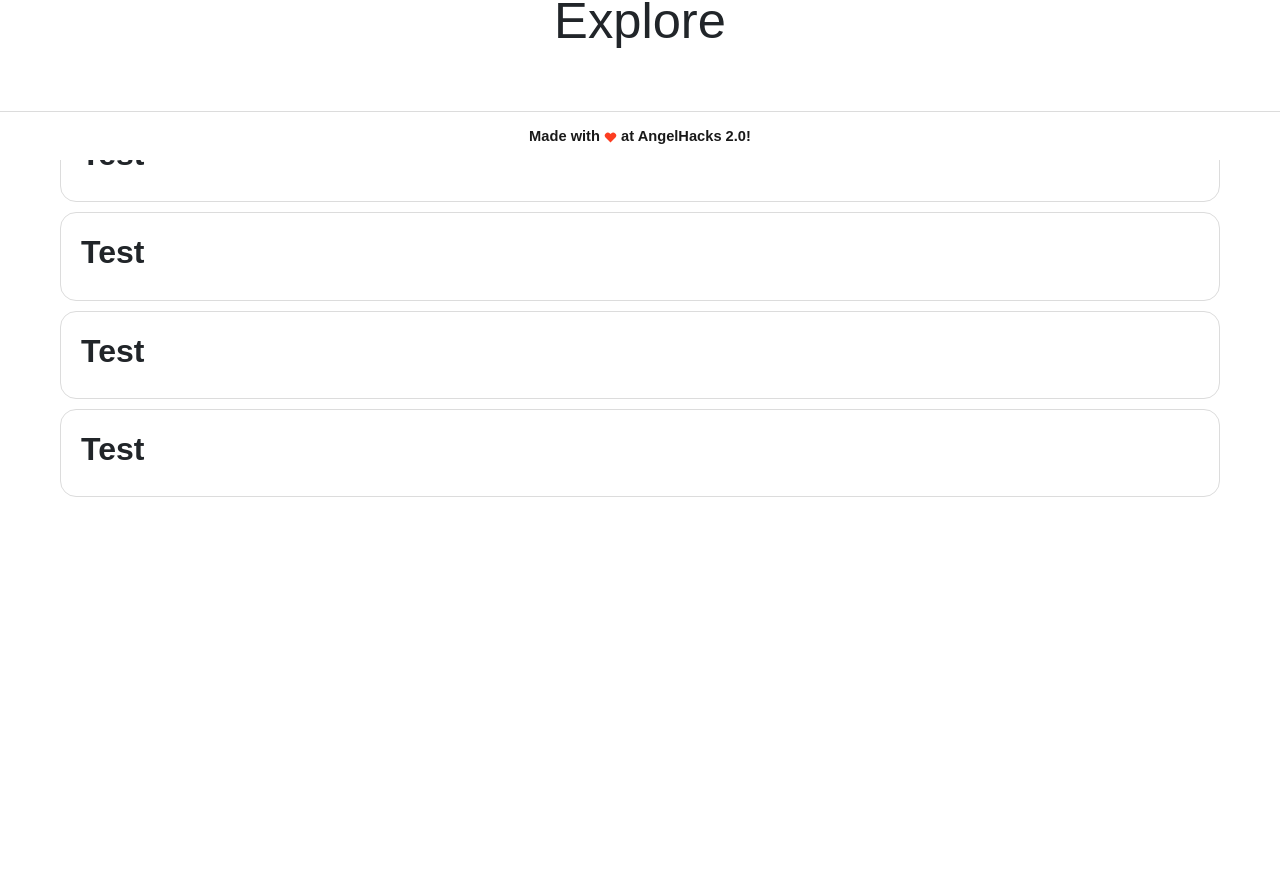
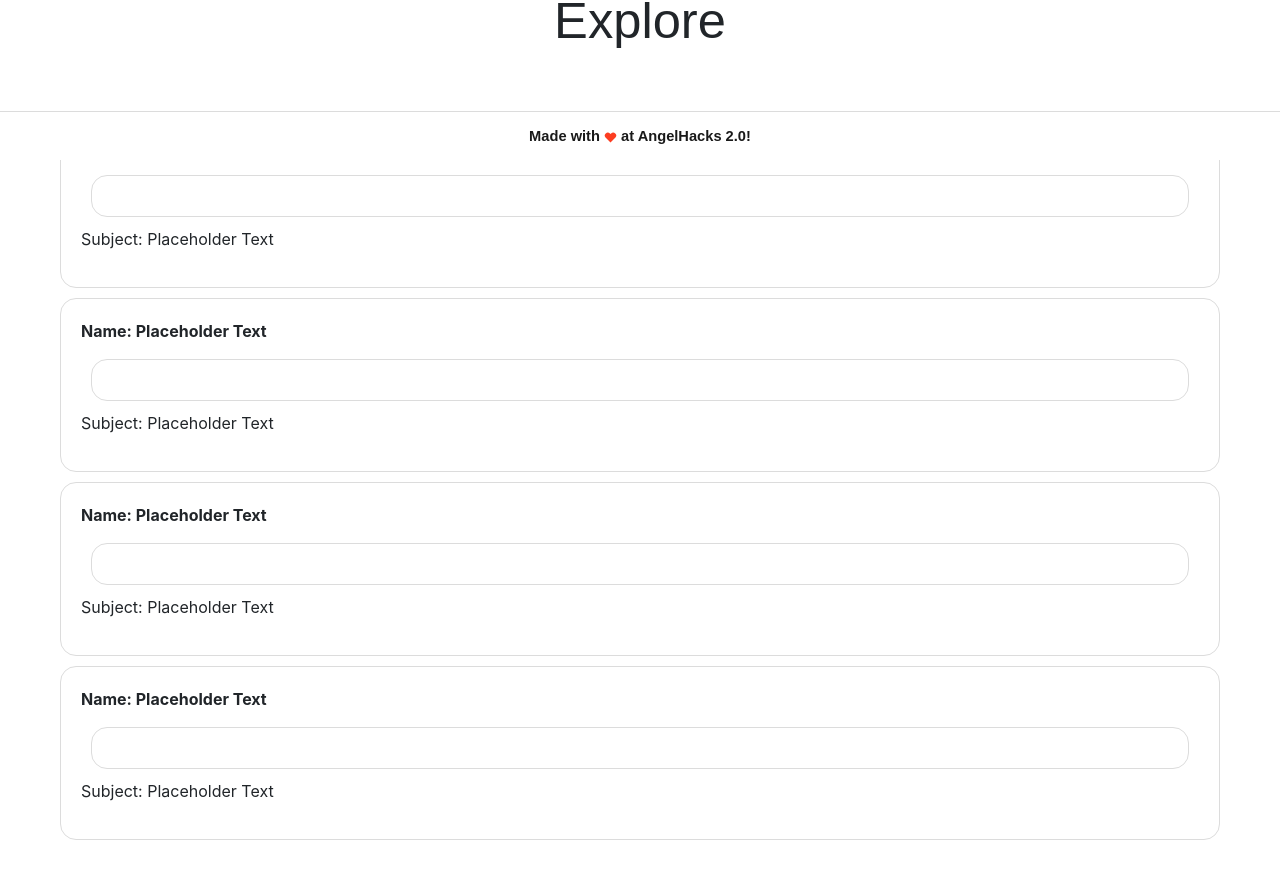
Before and after one commit to mgsium/arms_frontend, a React app: page / in a window 1280 px wide. Shown: the part 640-1518 px from the top of the page. Before the commit the page ends 1249 px from the top, so only its background shows below. Built offline with nearby package versions, Linux system fonts and the light colour scheme; no server answers; what webfontloader would draw is missing.

Commit message:
Updated this upon Musty's request

```diff
--- a/src/components/Widgets/MentorRequestCard/MentorRequestCard.tsx
+++ b/src/components/Widgets/MentorRequestCard/MentorRequestCard.tsx
@@ -15,7 +15,9 @@ export default class MentorRequestCard extends React.Component<Props, State> {
     render() {
         return (
             <div className={cx( Styles.mentorReqCardStyles )}>
-                <h2>Test</h2>
+                <strong><p>Name: <a>Placeholder Text</a></p></strong>
+                <div className={cx(Styles.mentorReqCardStyles)}></div>
+                <p>Subject: <a>Placeholder Text</a></p>
             </div>
         )
     }
```
